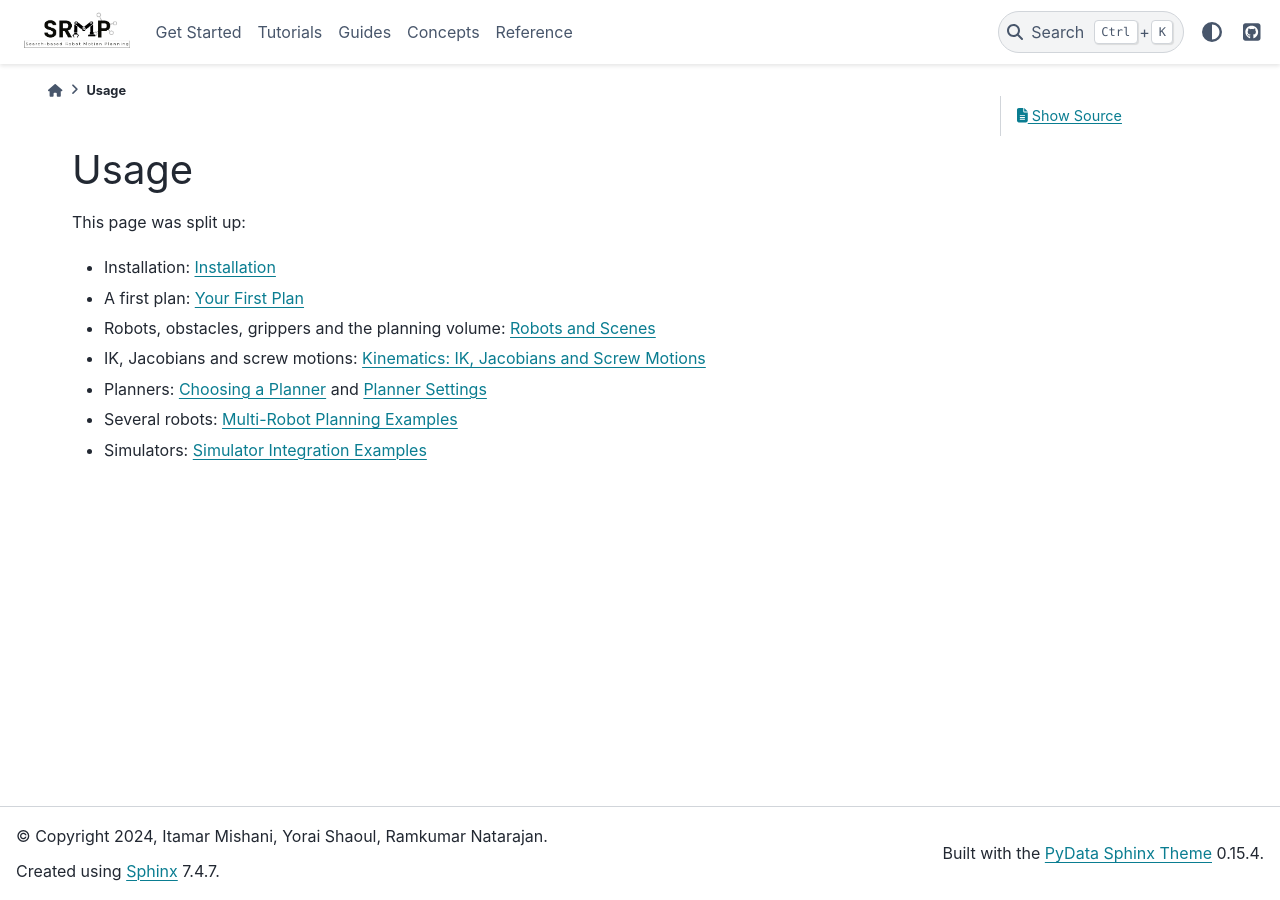
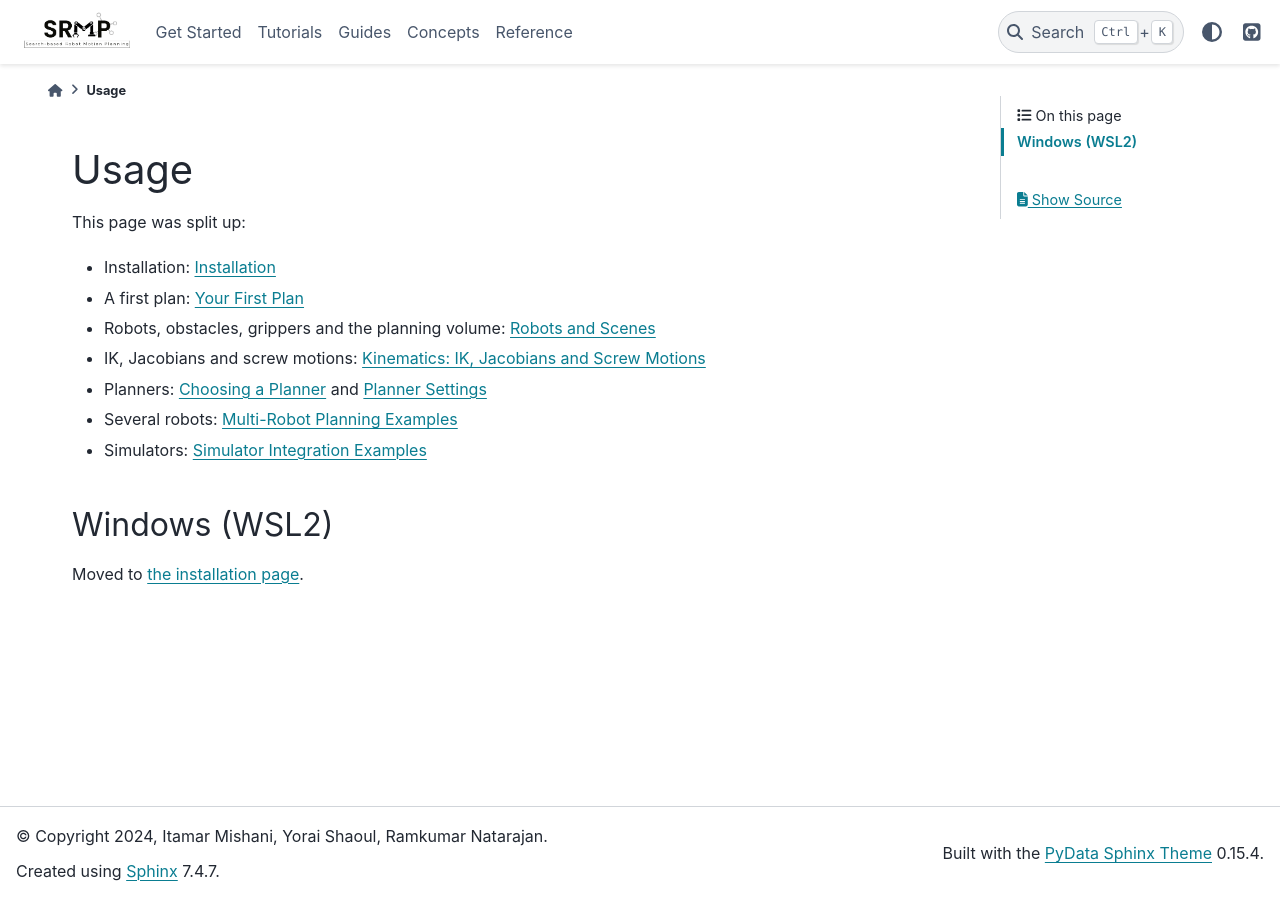
Before and after one commit to imishani/srmp-docs, a Sphinx documentation site: the page built from docs/source/user_guide/usage.rst, in a window 1280 px wide. Built offline with Sphinx 7.4.7 and the PyData theme 0.15.4, drawn with Linux system fonts in a browser that asks for light colours.

Commit message:
docs: keep the old WSL2 link working

```diff
--- a/docs/source/user_guide/usage.rst
+++ b/docs/source/user_guide/usage.rst
@@ -12,3 +12,8 @@ This page was split up:
 - Planners: :doc:`../guides/choosing_a_planner` and :doc:`../reference/planner_settings`
 - Several robots: :doc:`../examples/multi_robot`
 - Simulators: :doc:`../examples/simulator_integration`
+
+Windows (WSL2)
+--------------
+
+Moved to :ref:`the installation page <installation>`.
```
